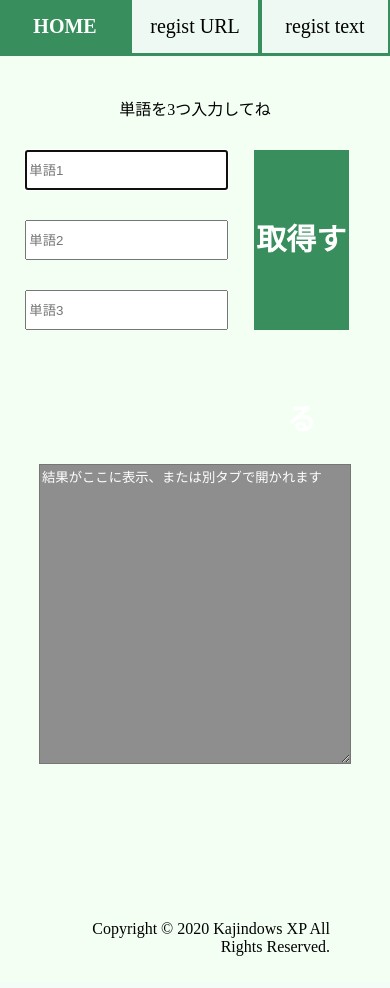
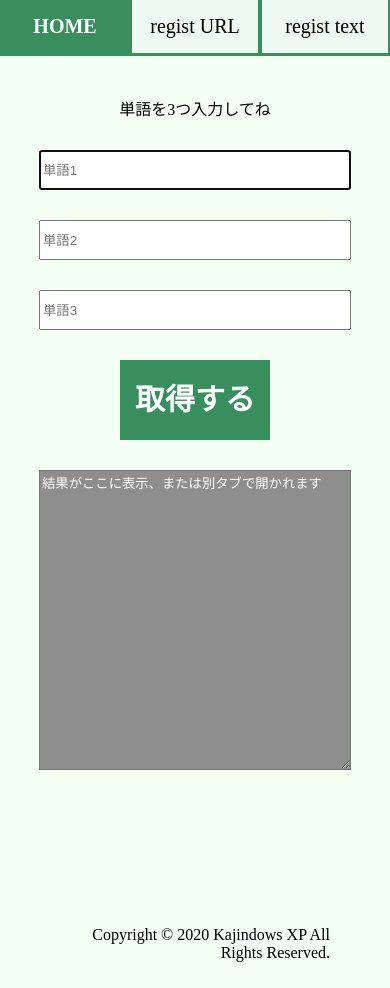
Before and after one commit to kajikentaro/urltowords, a PHP site: page / in a window 390 px wide. Shown: the part 91-1079 px from the top of the page. Before the commit the page ends 1047 px from the top, so only its background shows below. Run offline with PHP 8.4, Linux system fonts and the light colour scheme.

Commit message:
responsive design

```diff
--- a/styles.css
+++ b/styles.css
@@ -73,12 +73,6 @@
     display:block;
     margin-bottom:30px;
 }
-.result{
-    background-color: var(--colblack);
-}
-.result::placeholder{
-    color:var(--white);
-}
 #submit-wrapper{
     display:inline-block;
     width:35%;
@@ -101,6 +95,12 @@
   background: var(--colmain);
     transition: .4s;
 }
+.result{
+    background-color: var(--colblack);
+}
+.result::placeholder{
+    color:var(--white);
+}
 *{
     box-sizing: border-box;
 }
@@ -118,8 +118,46 @@
     padding:10px 60px;
     width:100%;
 }
+@media (max-width: 700px )
+{
+#url-input-wrapper{
+    height:auto;
+    width:100%;
+    display:inline-block;
+    vertical-align: top;
+}
+#word1, #word2, #word3, #url-input, #textarea{
+    width:80%;
+    margin:30px auto;
+    height:40px;
+    display:block;
+    margin-bottom:30px;
+}
+#submit-wrapper{
+    width:100%;
+    margin:0 auto;
+    padding:0px;
+    display:inline-block;
+    text-align:center;
+}
+.submit{
+    text-align: center;
+    margin:0 auto;
+    font-size:30px;
+    line-height:80px;
+    width:150px;
+    height:80px;
+    color:var(--white);
+    font-weight: bold;
+    background-color:var(--coldark);
+    text-decoration: none;
+}
+.submit:hover {
+  background: var(--colmain);
+    transition: .4s;
+}
 
-
+}
 .hide{
     opacity: 0;
     text-align: center;
```
